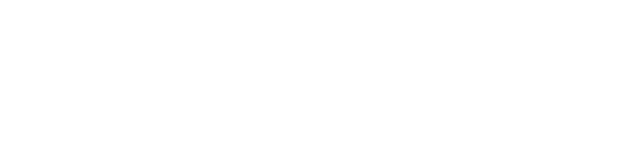
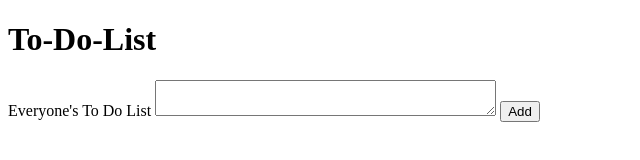
Before and after one commit to 100devs-group-project/todo-app, a plain HTML site: page index.html in a window 1280 px wide. Shown: the whole page, without its empty margins (0-640 px from the left). Drawn offline with Linux system fonts and the light colour scheme.

Commit message:
inital HTML markup Create header with h1, main with textarea and button, empty ul

```diff
--- a/index.html
+++ b/index.html
@@ -6,5 +6,28 @@
     <meta name="viewport" content="width=device-width, initial-scale=1.0" />
     <title>Document</title>
   </head>
-  <body></body>
+  <body>
+    <main class="container">
+      <header>
+        <h1>To-Do-List</h1>
+      </header>
+
+      <div class="List">
+
+        <label for="list-input">Everyone's To Do List</label>
+        <textarea name="" id="list-input" cols="40" rows="2" minlength="3" >
+
+        </textarea>
+
+        <button>Add</button>
+      </div>
+
+      <ul>
+
+      </ul>
+
+      </d>
+
+    </main>
+  </body>
 </html>
```
